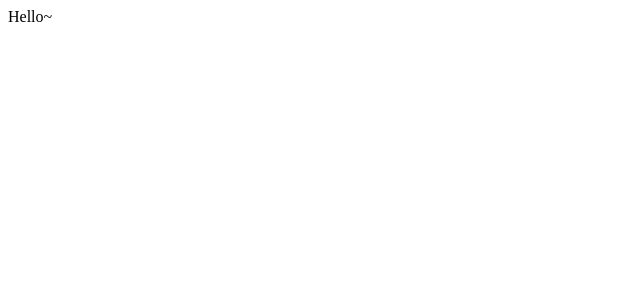
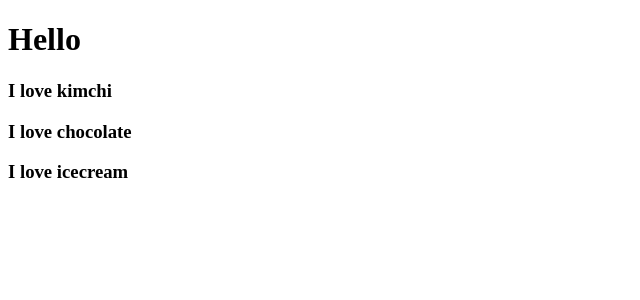
Before and after one commit to hyeri0903/movie_app_2022, a React (Create React App) app: page / in a window 1280 px wide. Shown: the top 300 px of the page, without its empty margins (0-640 px from the left). Built offline with nearby package versions, Linux system fonts and the light colour scheme.

Commit message:
Reusable components with JSX+Props

```diff
--- a/src/App.js
+++ b/src/App.js
@@ -1,9 +1,23 @@
 import React from 'react';
+
+function Food({ fav }){
+  console.log(fav);
+  return (
+      <h3>I love {fav}</h3>
+  );
+}
 
 function App() {
   return (
     <div>
-      Hello~
+      <h1>Hello</h1>
+      <Food
+        fav="kimchi"
+        something={true}
+        papa={"hello", 1, 2, 3, 4}
+      />
+      <Food fav="chocolate" />
+      <Food fav="icecream" />
     </div>
   );
 }
--- a/src/index.js
+++ b/src/index.js
@@ -2,8 +2,7 @@ import React from 'react';
 import ReactDOM from 'react-dom';
 import App from './App';
 
-
 ReactDOM.render(
-    <App />,
+  <App />,
   document.getElementById('root')
 );
```
